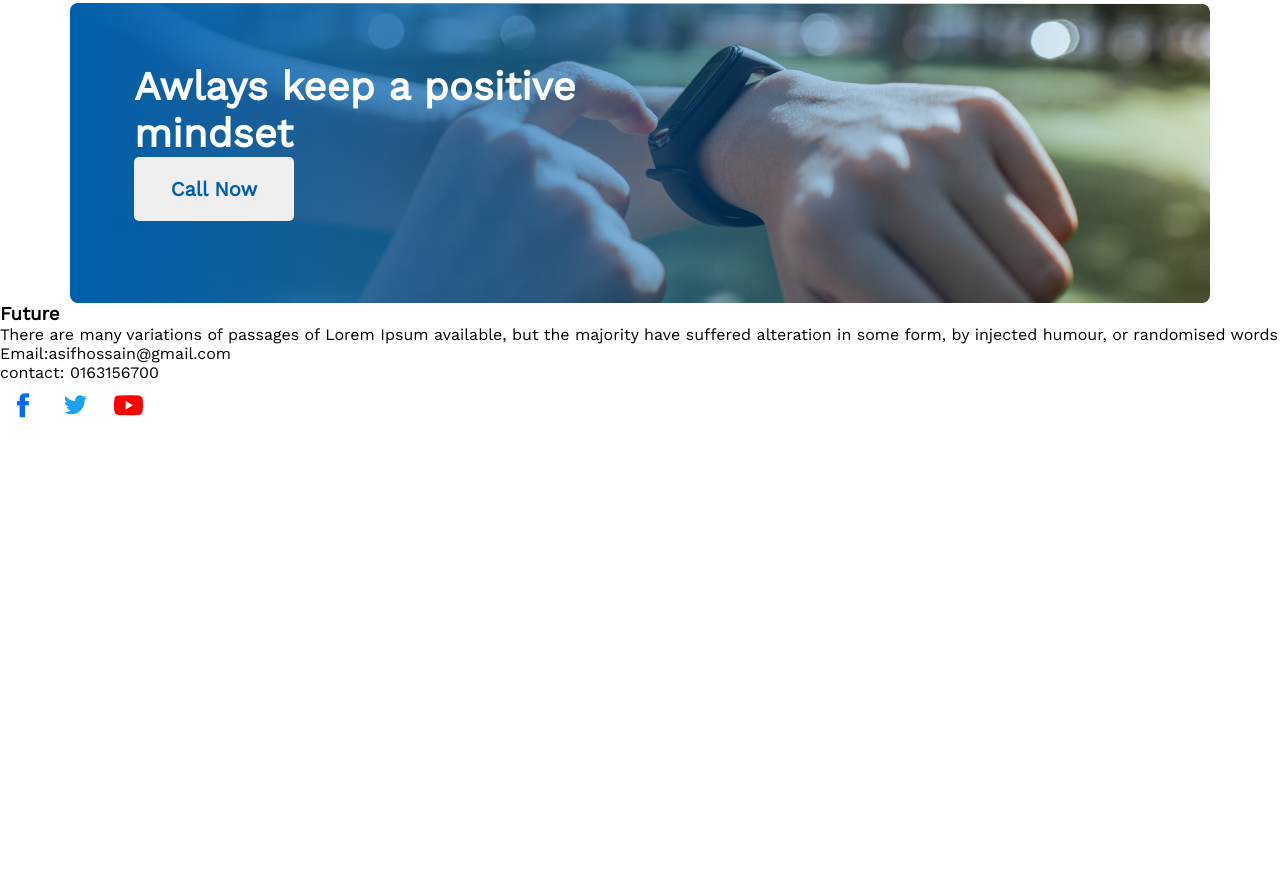
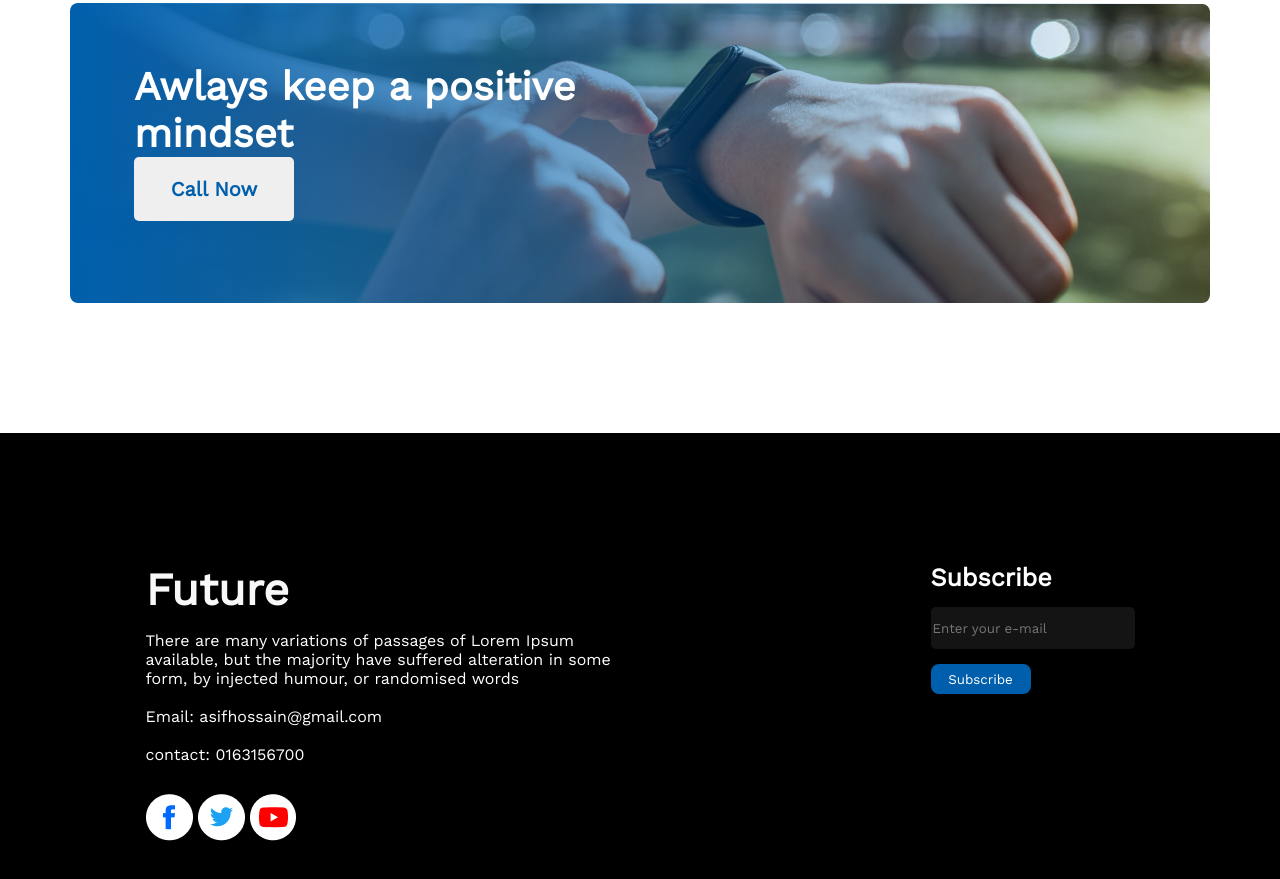
Before and after one commit to asifhossain3131/new-me-project, a plain HTML site: page index.html in a window 1280 px wide. Shown: the part 2697-3576 px from the top of the page. Before the commit the page ends 3130 px from the top, so only its background shows below. Drawn offline with nearby package versions, Linux system fonts and the light colour scheme; a web font is replaced by a local one.

Commit message:
footer style added

```diff
--- a/index.html
+++ b/index.html
@@ -87,16 +87,21 @@
     <!-- footer part -->
     <footer>
  <div class="footer-container">
-    <div class="info">
+    <div class="footer-info">
         <h3 class="footer-info-title">Future</h3>
-        <p class="footer-description">There are many variations of passages of Lorem Ipsum available, but the majority have suffered alteration in some form, by injected humour, or randomised words <br>
-        Email:asifhossain@gmail.com <br>
+        <p class="footer-description">There are many variations of passages of Lorem Ipsum available, but the majority have suffered alteration in some form, by injected humour, or randomised words <br> <br>
+        Email: asifhossain@gmail.com <br> <br>
         contact: 0163156700
     </p>
     <img src="icons/fb.png" alt="">
     <img src="icons/twitter.png" alt="">
     <img src="icons/youtube.png" alt="">
     </div>
+    <div class="Subscribe">
+        <h4 class="sub-title">Subscribe</h4>
+        <input type="email" name="" id="" placeholder="Enter your e-mail" class="mail"> <br>
+        <input type="submit" value="Subscribe" class="submit">
+    </div>
  </div>
     </footer>
 </body>
--- a/newstyle.css
+++ b/newstyle.css
@@ -165,3 +165,57 @@ font-weight: 600;
 font-size: 20px;
 }
 /* footer style */
+footer{
+    background-color: black;
+    height: 500px; width: 100%;
+}
+.footer-container{
+    margin-top: 130px;
+    display: flex;
+    justify-content: center;
+    gap: 300px;
+}
+.footer-info{
+    width: 485px;
+    height: 317px;
+}
+.footer-info-title{
+    font-weight: 700;
+    font-size: 45px;
+    margin-top: 130px;
+     margin-bottom: 15px;
+    color: #F8F8F8
+}
+.footer-description{
+    font-weight: 400;
+    font-size: 16px;
+    color: #FFFFFF;
+margin-bottom: 30px;
+}
+.subscribe{
+    width: 325px;
+    height: 204px;
+}
+.sub-title{
+    font-weight: 600;
+    font-size: 25px;
+    color: #FFFFFF;
+    margin-top: 130px;
+    margin-bottom: 15px;
+}
+.mail{
+    width: 200px;
+    height: 40px;
+    border-radius: 5px;
+    border: none;
+    background: #151414;
+    margin-bottom: 15px;
+}
+.submit{
+width: 100px;
+height: 30px;
+color: white;
+background: #005FAC;
+border-radius: 8px;
+border: none;
+}
```
